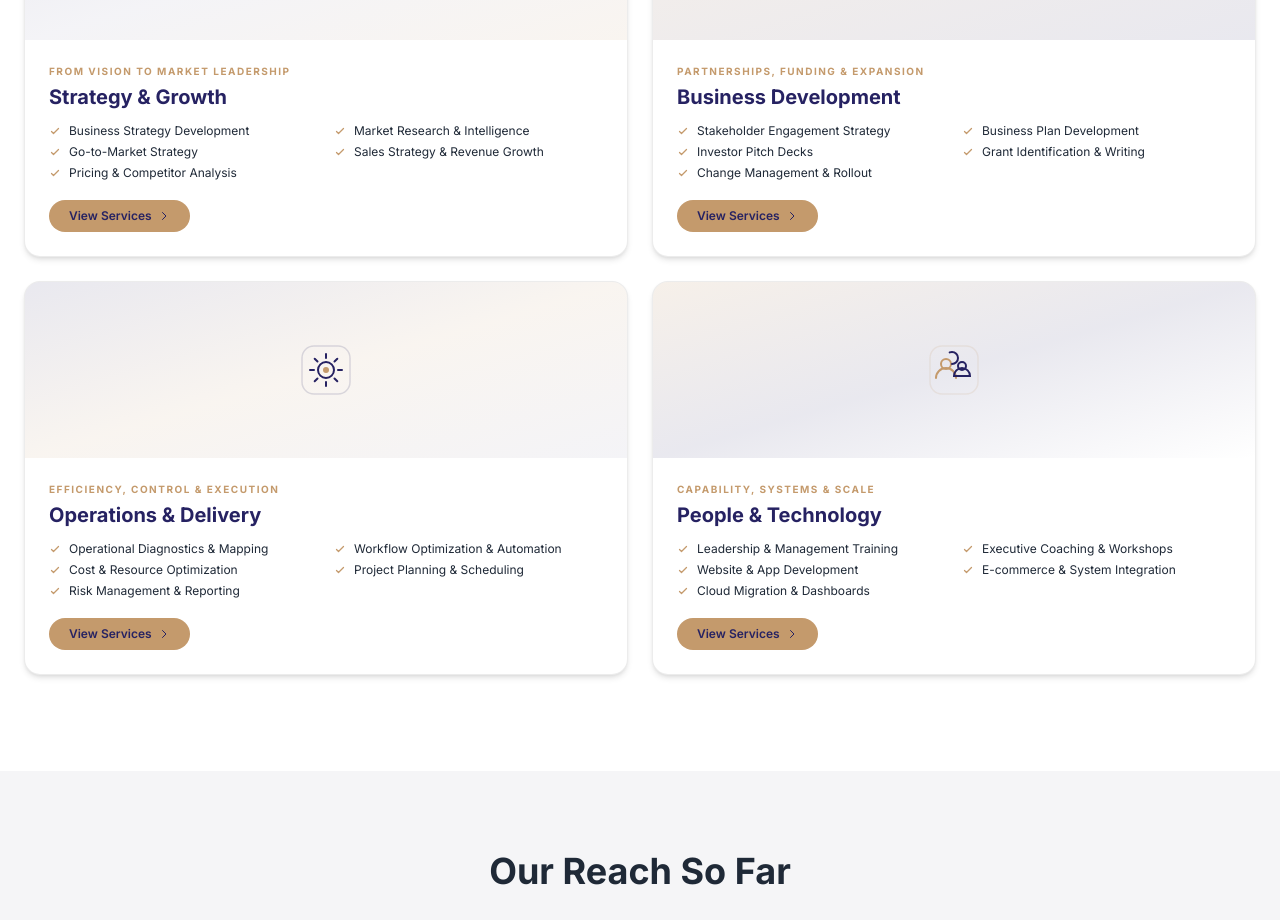
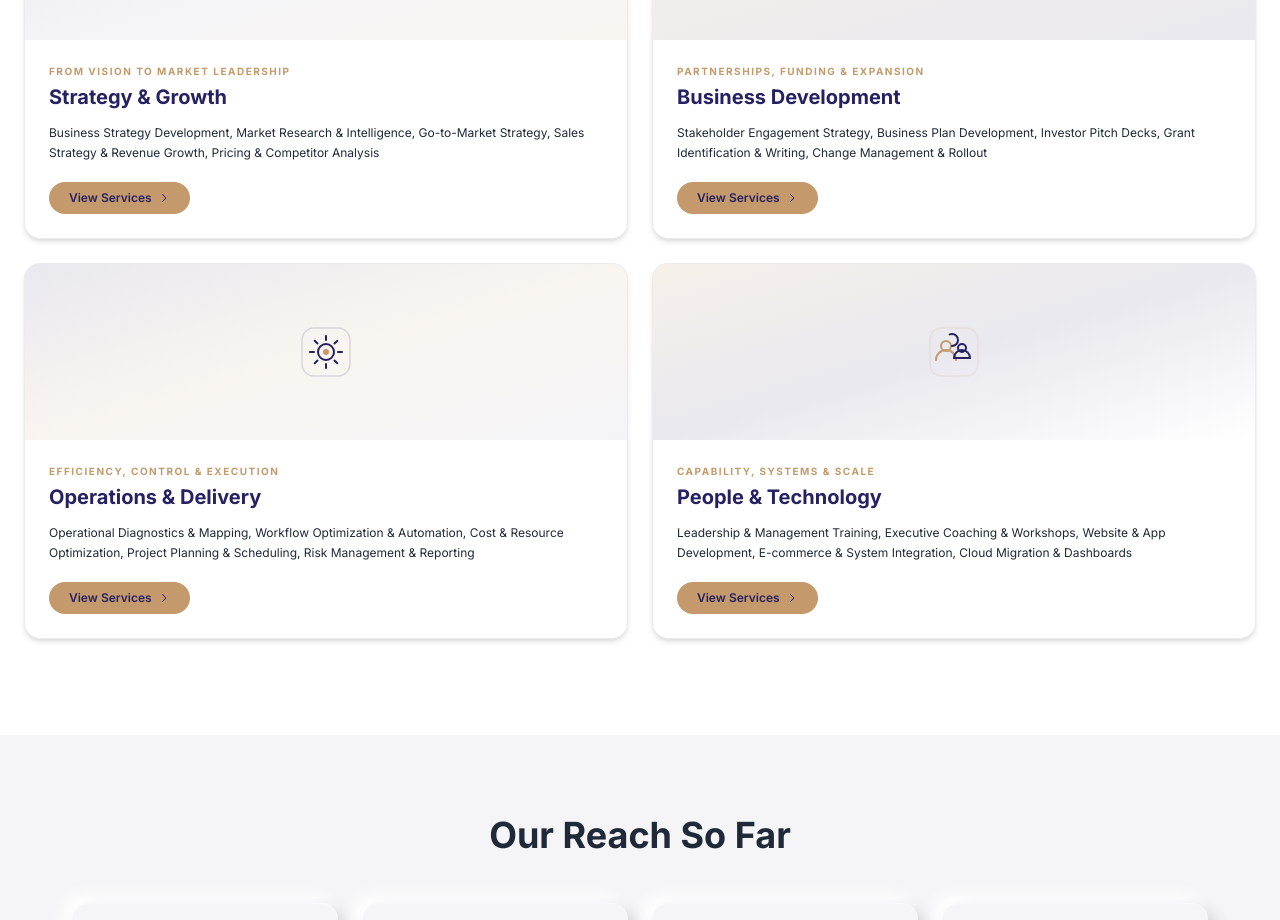
Before and after one commit to King-odysseus/TijhaWebsite, a React (Vite) app: page / in a window 1280 px wide. Shown: the part 4820-5740 px from the top of the page. Built offline with nearby package versions, Linux system fonts and the light colour scheme.

Commit message:
refactor: change service items from bullet list to comma-separated text

```diff
--- a/src/components/ServiceOfferings.jsx
+++ b/src/components/ServiceOfferings.jsx
@@ -191,30 +191,10 @@
                   {pillar.title}
                 </h3>
 
-                {/* Service bullets — 2 columns for compactness */}
-                <ul className="grid grid-cols-1 sm:grid-cols-2 gap-x-4 gap-y-1.5 mb-5">
-                  {pillar.services.map((svc) => (
-                    <li
-                      key={svc}
-                      className="flex items-start gap-2 text-xs text-[#1f2937]"
-                    >
-                      <svg
-                        className="w-3 h-3 text-[#C49A6C] flex-shrink-0 mt-0.5"
-                        fill="none"
-                        stroke="currentColor"
-                        viewBox="0 0 24 24"
-                      >
-                        <path
-                          strokeLinecap="round"
-                          strokeLinejoin="round"
-                          strokeWidth={2.5}
-                          d="M5 13l4 4L19 7"
-                        />
-                      </svg>
-                      <span className="leading-tight">{svc}</span>
-                    </li>
-                  ))}
-                </ul>
+                {/* Service list — comma separated */}
+                <p className="text-xs text-[#1f2937] leading-relaxed mb-5">
+                  {pillar.services.join(', ')}
+                </p>
 
                 {/* CTA Button */}
                 <Link
```
